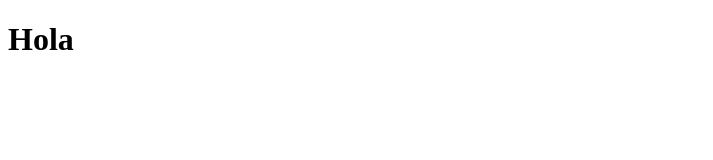
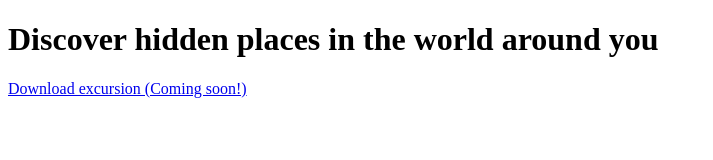
Before and after one commit to Rafaelelias19/excursion, a plain HTML site: page index.html in a window 1280 px wide. Shown: the whole page, without its empty margins (0-713 px from the left). Drawn offline with Linux system fonts and the light colour scheme.

```diff
--- a/index.html
+++ b/index.html
@@ -4,9 +4,11 @@
     <meta charset="UTF-8">
     <meta http-equiv="X-UA-Compatible" content="IE=edge">
     <meta name="viewport" content="width=device-width, initial-scale=1.0">
-    <title>Document</title>
+    <title>Excursion</title>
+    <link rel="stylesheet" type="text/css" href="resources/css/styles.css">
 </head>
 <body>
-    <h1>Hola</h1>
+<h1>Discover hidden places in the world around you</h1>
+<p><a href="#">Download excursion (Coming soon!)</a></p>
 </body>
 </html>
```
